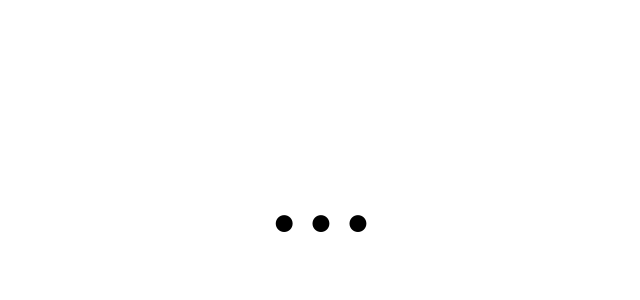
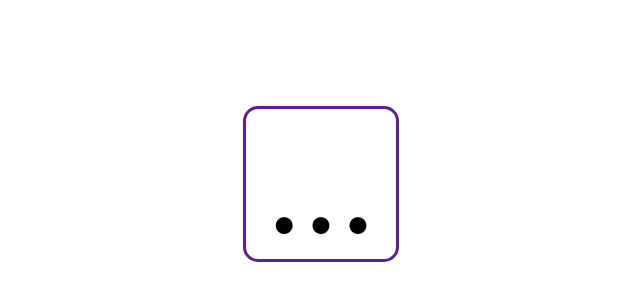
Before and after one commit to timager/custom-counters, a React (Create React App) app: page / in a window 1280 px wide. Shown: the part 216-516 px from the top of the page, without its empty margins (319-959 px from the left). Built offline with nearby package versions, Linux system fonts and the light colour scheme; the HTML template or start-up script is replaced by a standard one.

Commit message:
Добавлена стилизация для кубика для большей наглядности

```diff
--- a/src/App.css
+++ b/src/App.css
@@ -7,4 +7,11 @@
 
 .random-number {
     font-size: 128px;
+    width: 150px;
+    height: 150px;
+    text-align: center;
+    border: 3px solid #5e1e9a;
+    cursor: pointer;
+    border-radius: 15px;
+    user-select: none;
 }
```
